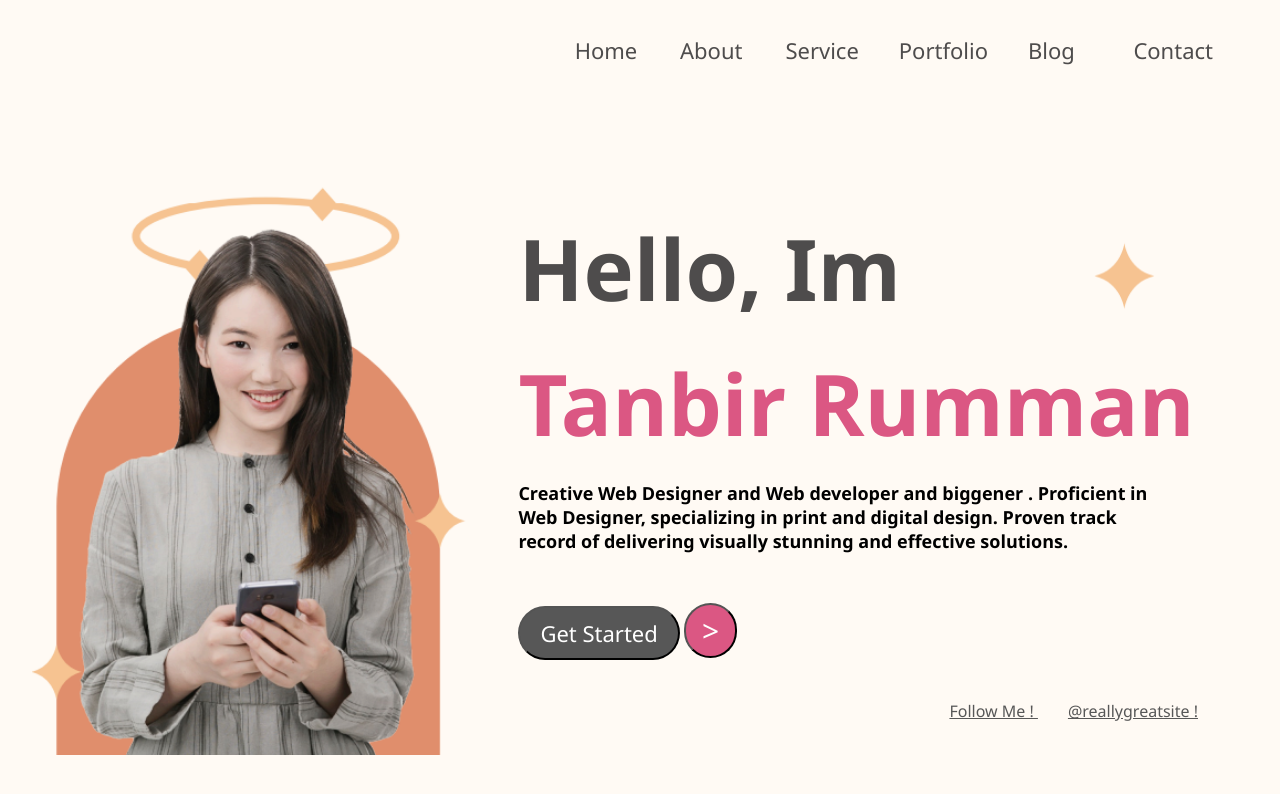
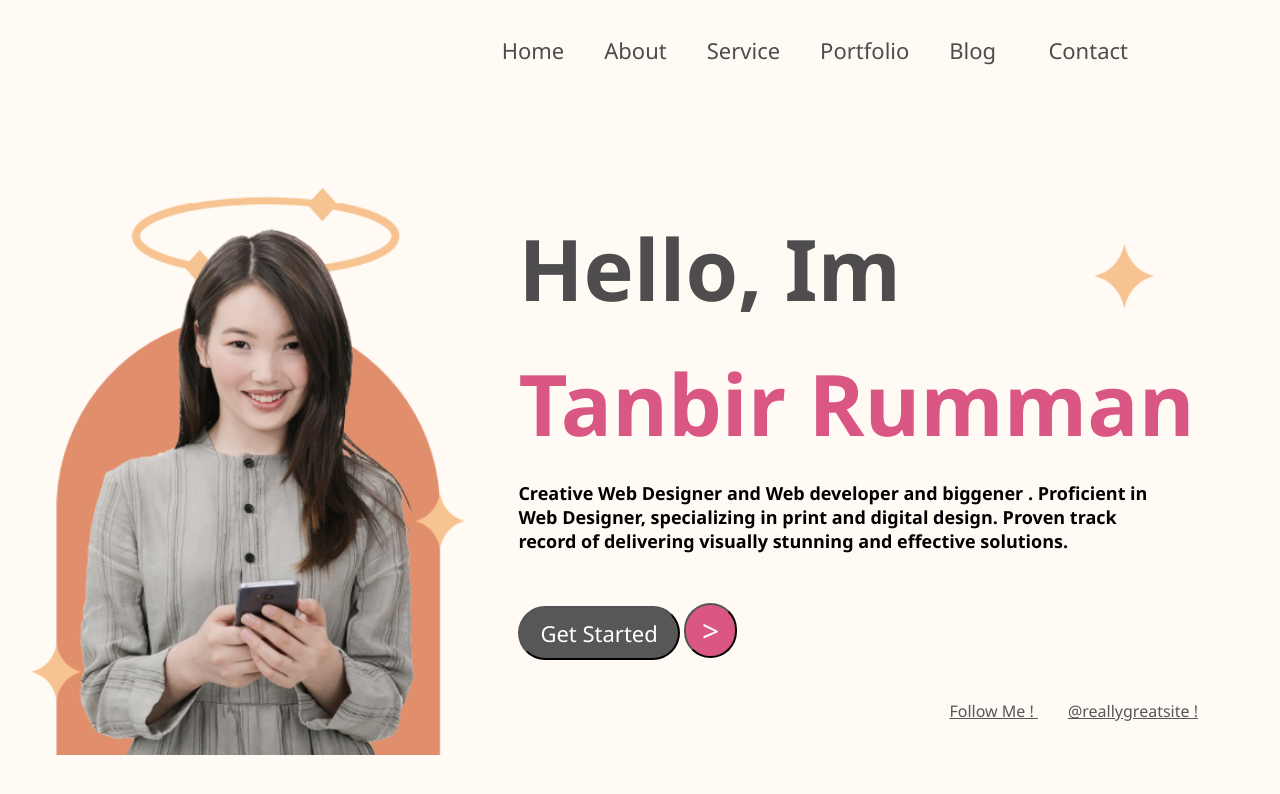
Before and after one commit to tanbir-rumman/my-all-project-designe, a plain HTML site: page 31_flex_box/index.html in a window 1280 px wide. Drawn offline with Linux system fonts and the light colour scheme.

Commit message:
Refactor CSS styles for layout and navigation

```diff
--- a/31_flex_box/style.css
+++ b/31_flex_box/style.css
@@ -18,7 +18,7 @@ body {
 .content .navArea {
     display: flex;
     justify-content: flex-end;
-    margin-left: 15px;
+    margin-right: 85px;
     padding: 15px;
 }
 
@@ -108,4 +108,5 @@ body {
 .rigthContent .socilMedia a {
     color: #575757;
     margin-left: 30px;
+
 }
```
